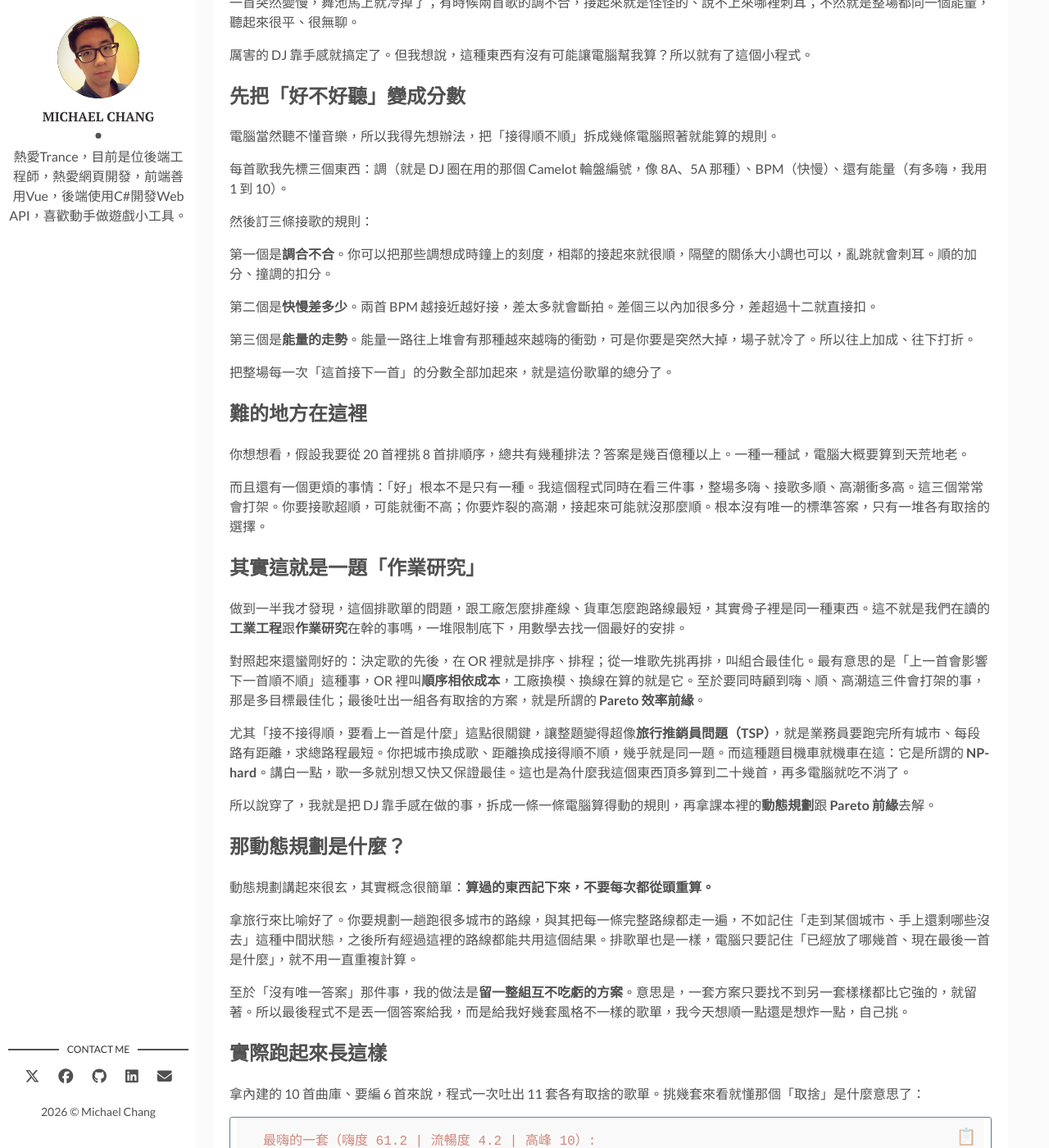
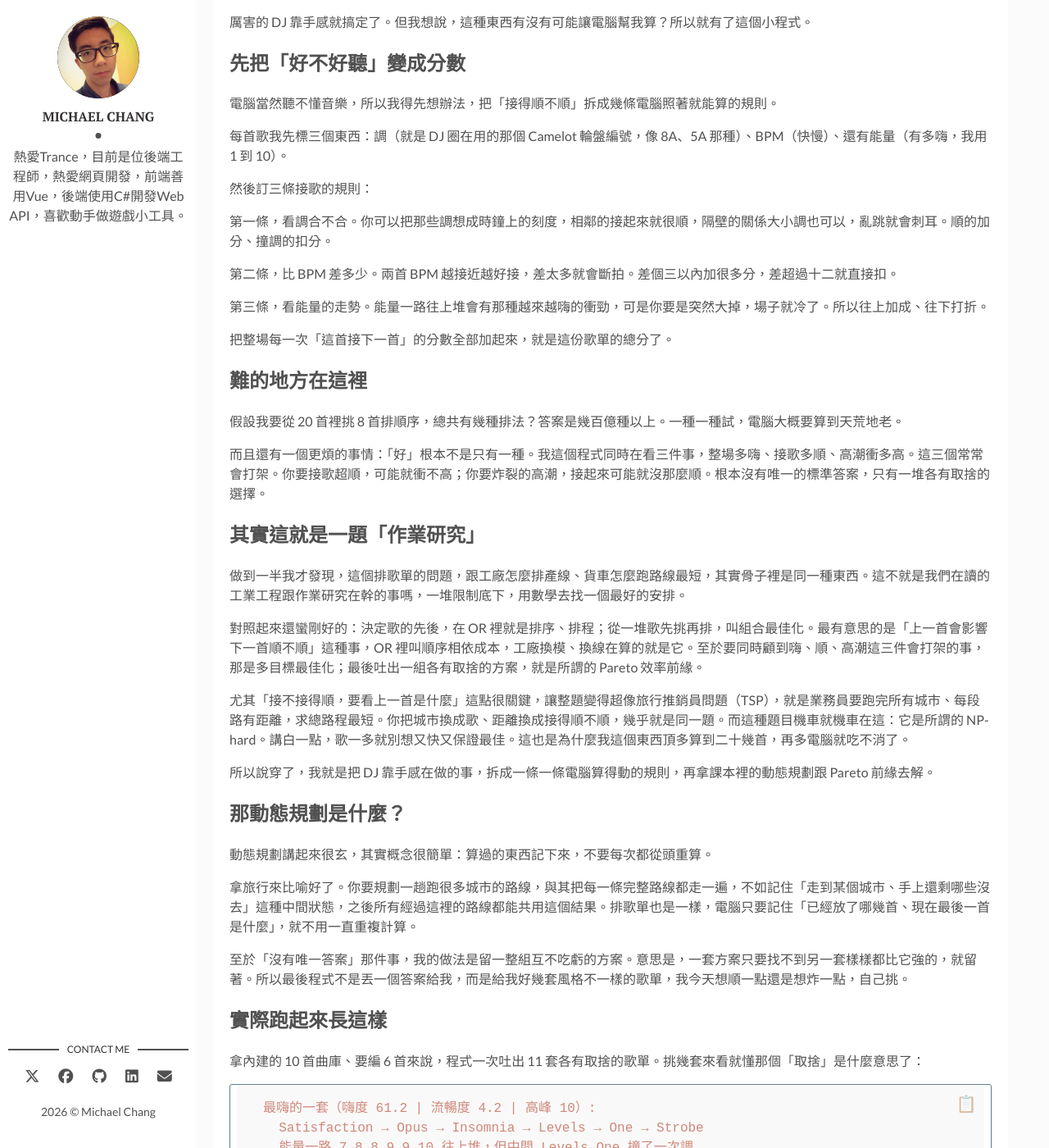
Before and after one commit to dks50217/dks50217.github.io, a Jekyll site: the page built from _posts/2026-08-16-dj-set-planner.markdown, in a window 1280 px wide and 1400 px high, scrolled down 709 px. Shown: the whole window at 82% size. Built offline with Jekyll 4.4.1, drawn with Linux system fonts in a browser that asks for light colours; nearby versions of some CDN libraries; comment, search, counter and statistics services are not loaded; some of the changed text lies outside the part shown.

Commit message:
style(post): refine DJ set planner article

```diff
--- a/_posts/2026-08-16-dj-set-planner.markdown
+++ b/_posts/2026-08-16-dj-set-planner.markdown
@@ -2,13 +2,11 @@
 layout: post
 title: 我寫了一個幫 DJ 排歌單的小程式
 date: 2026-08-16 00:00:00 +0000
-description: 把 DJ 的接歌手感翻譯成一道作業研究題目：用調性、BPM、能量走勢把「接得順不順」變成分數，再拿動態規劃跟 Pareto 前緣算出幾套各有取捨的歌單。
+description: 把 DJ 的接歌手感拆成一道作業研究題目：用調性、BPM、能量走勢把「接得順不順」變成分數，再拿動態規劃跟 Pareto 前緣算出幾套各有取捨的歌單。
 img: dj-set-planner.jpg
 fig-caption:
 tags: [作業研究, 動態規劃, 最佳化, DJ, C#]
 ---
-
-先講一下我為什麼做這個。
 
 放歌這件事，最麻煩的其實不是選歌，是「順序」。同樣那幾首歌，先放哪首後放哪首，出來的感覺可以差超多。前一首放很嗨、下一首突然變慢，舞池馬上就冷掉了；有時候兩首歌的調不合，接起來就是怪怪的、說不上來哪裡刺耳；不然就是整場都同一個能量，聽起來很平、很無聊。
 
@@ -22,37 +20,37 @@
 
 然後訂三條接歌的規則：
 
-第一個是**調合不合**。你可以把那些調想成時鐘上的刻度，相鄰的接起來就很順，隔壁的關係大小調也可以，亂跳就會刺耳。順的加分、撞調的扣分。
+第一條，看調合不合。你可以把那些調想成時鐘上的刻度，相鄰的接起來就很順，隔壁的關係大小調也可以，亂跳就會刺耳。順的加分、撞調的扣分。
 
-第二個是**快慢差多少**。兩首 BPM 越接近越好接，差太多就會斷拍。差個三以內加很多分，差超過十二就直接扣。
+第二條，比 BPM 差多少。兩首 BPM 越接近越好接，差太多就會斷拍。差個三以內加很多分，差超過十二就直接扣。
 
-第三個是**能量的走勢**。能量一路往上堆會有那種越來越嗨的衝勁，可是你要是突然大掉，場子就冷了。所以往上加成、往下打折。
+第三條，看能量的走勢。能量一路往上堆會有那種越來越嗨的衝勁，可是你要是突然大掉，場子就冷了。所以往上加成、往下打折。
 
 把整場每一次「這首接下一首」的分數全部加起來，就是這份歌單的總分了。
 
 ## 難的地方在這裡
 
-你想想看，假設我要從 20 首裡挑 8 首排順序，總共有幾種排法？答案是幾百億種以上。一種一種試，電腦大概要算到天荒地老。
+假設我要從 20 首裡挑 8 首排順序，總共有幾種排法？答案是幾百億種以上。一種一種試，電腦大概要算到天荒地老。
 
 而且還有一個更煩的事情：「好」根本不是只有一種。我這個程式同時在看三件事，整場多嗨、接歌多順、高潮衝多高。這三個常常會打架。你要接歌超順，可能就衝不高；你要炸裂的高潮，接起來可能就沒那麼順。根本沒有唯一的標準答案，只有一堆各有取捨的選擇。
 
 ## 其實這就是一題「作業研究」
 
-做到一半我才發現，這個排歌單的問題，跟工廠怎麼排產線、貨車怎麼跑路線最短，其實骨子裡是同一種東西。這不就是我們在讀的**工業工程**跟**作業研究**在幹的事嗎，一堆限制底下，用數學去找一個最好的安排。
+做到一半我才發現，這個排歌單的問題，跟工廠怎麼排產線、貨車怎麼跑路線最短，其實骨子裡是同一種東西。這不就是我們在讀的工業工程跟作業研究在幹的事嗎，一堆限制底下，用數學去找一個最好的安排。
 
-對照起來還蠻剛好的：決定歌的先後，在 OR 裡就是排序、排程；從一堆歌先挑再排，叫組合最佳化。最有意思的是「上一首會影響下一首順不順」這種事，OR 裡叫**順序相依成本**，工廠換模、換線在算的就是它。至於要同時顧到嗨、順、高潮這三件會打架的事，那是多目標最佳化；最後吐出一組各有取捨的方案，就是所謂的 **Pareto 效率前緣**。
+對照起來還蠻剛好的：決定歌的先後，在 OR 裡就是排序、排程；從一堆歌先挑再排，叫組合最佳化。最有意思的是「上一首會影響下一首順不順」這種事，OR 裡叫順序相依成本，工廠換模、換線在算的就是它。至於要同時顧到嗨、順、高潮這三件會打架的事，那是多目標最佳化；最後吐出一組各有取捨的方案，就是所謂的 Pareto 效率前緣。
 
-尤其「接不接得順，要看上一首是什麼」這點很關鍵，讓整題變得超像**旅行推銷員問題（TSP）**，就是業務員要跑完所有城市、每段路有距離，求總路程最短。你把城市換成歌、距離換成接得順不順，幾乎就是同一題。而這種題目機車就機車在這：它是所謂的 **NP-hard**。講白一點，歌一多就別想又快又保證最佳。這也是為什麼我這個東西頂多算到二十幾首，再多電腦就吃不消了。
+尤其「接不接得順，要看上一首是什麼」這點很關鍵，讓整題變得超像旅行推銷員問題（TSP），就是業務員要跑完所有城市、每段路有距離，求總路程最短。你把城市換成歌、距離換成接得順不順，幾乎就是同一題。而這種題目機車就機車在這：它是所謂的 NP-hard。講白一點，歌一多就別想又快又保證最佳。這也是為什麼我這個東西頂多算到二十幾首，再多電腦就吃不消了。
 
-所以說穿了，我就是把 DJ 靠手感在做的事，拆成一條一條電腦算得動的規則，再拿課本裡的**動態規劃**跟 **Pareto 前緣**去解。
+所以說穿了，我就是把 DJ 靠手感在做的事，拆成一條一條電腦算得動的規則，再拿課本裡的動態規劃跟 Pareto 前緣去解。
 
 ## 那動態規劃是什麼？
 
-動態規劃講起來很玄，其實概念很簡單：**算過的東西記下來，不要每次都從頭重算。**
+動態規劃講起來很玄，其實概念很簡單：算過的東西記下來，不要每次都從頭重算。
 
 拿旅行來比喻好了。你要規劃一趟跑很多城市的路線，與其把每一條完整路線都走一遍，不如記住「走到某個城市、手上還剩哪些沒去」這種中間狀態，之後所有經過這裡的路線都能共用這個結果。排歌單也是一樣，電腦只要記住「已經放了哪幾首、現在最後一首是什麼」，就不用一直重複計算。
 
-至於「沒有唯一答案」那件事，我的做法是**留一整組互不吃虧的方案**。意思是，一套方案只要找不到另一套樣樣都比它強的，就留著。所以最後程式不是丟一個答案給我，而是給我好幾套風格不一樣的歌單，我今天想順一點還是想炸一點，自己挑。
+至於「沒有唯一答案」那件事，我的做法是留一整組互不吃虧的方案。意思是，一套方案只要找不到另一套樣樣都比它強的，就留著。所以最後程式不是丟一個答案給我，而是給我好幾套風格不一樣的歌單，我今天想順一點還是想炸一點，自己挑。
 
 ## 實際跑起來長這樣
 
@@ -82,9 +80,7 @@
 
 它算得動的大概就二十幾首上限，再多真的會爆（前面講過那個排列爆炸是本質問題，躲不掉）。可是真實的 DJ 曲庫動不動就上百上千首，所以比較實際的做法是：先用簡單規則粗篩，把上千首砍到十五到二十首候選，再丟給這個程式去精算順序。
 
-還有一件事要老實說：電腦再怎麼算得準，它也只是很精準地照著「我訂的那幾條評分規則」去最佳化而已。那些規則到底貼不貼近真正好聽，才是真正的關鍵，而這部分還是得靠人一直去調。
-
-我做的事情就是把「歌單怎麼排最順」變成一道數學題，用還算聰明的方法算出幾套各有取捨的選項，而且會自己驗算確認沒算錯。拿來在一小撮候選歌裡挑最佳順序很好用，想直接吞下整個曲庫就別想了。
+還有一件事要老實說：電腦再怎麼算得準，它也只是很精準地照著「我訂的那幾條評分規則」去最佳化而已。那些規則到底貼不貼近真正好聽，才是最難的地方，而這部分還是得靠人一直去調。
 
 程式碼放在 GitHub：[dks50217/DjSetPlanner](https://github.com/dks50217/DjSetPlanner)，用 C# / .NET 8 寫的，`dotnet run` 就能跑內建曲庫的 demo，也能餵自己的 CSV。
 
```
